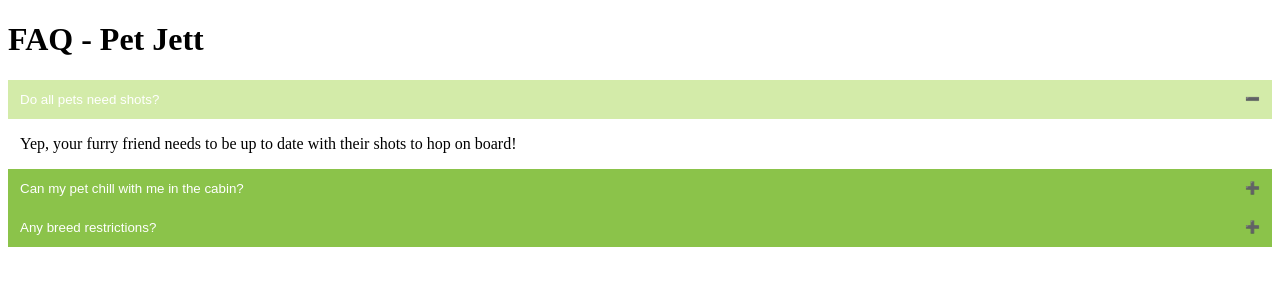
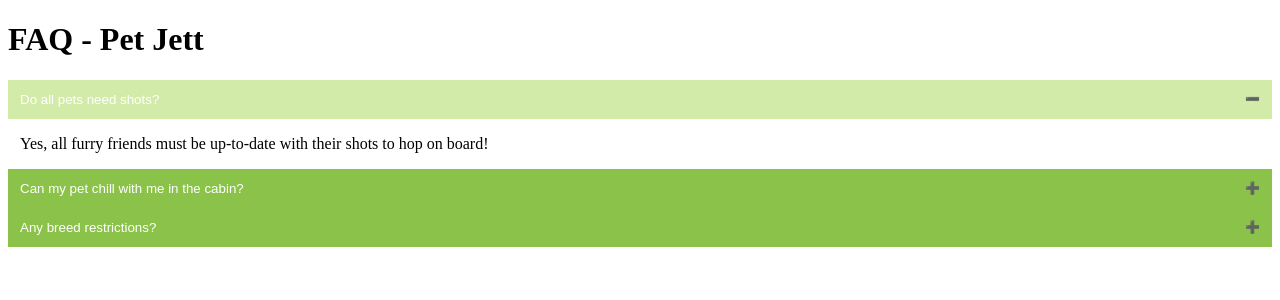
Before and after one commit to luSteven01/131Project, a Flask app: page /guidelines in a window 1280 px wide, after a click on "Do all pets need shots?". Shown: the top 300 px of the page. Run offline with Flask 3, Linux system fonts and the light colour scheme; parts of the project's set-up code (start-up, migrations or seed data) failed here and were passed over.

Commit message:
5/13/2024 12:28PM

```diff
--- a/app/templates/guidelines.html
+++ b/app/templates/guidelines.html
@@ -45,20 +45,20 @@
 
     <button class="accordion">Do all pets need shots? <span class="arrow"></span></button>
     <div class="panel">
-        <p>Yep, your furry friend needs to be up to date with their shots to hop on board!</p>
+        <p>Yes, all furry friends must be up-to-date with their shots to hop on board!</p>
     </div>
 
     <button class="accordion">Can my pet chill with me in the cabin? <span class="arrow"></span></button>
     <div class="panel">
-        <p>For sure! If your buddy’s small enough and plays by the rules, they can be your in-flight buddy.</p>
+        <p>Of course! If your buddy plays by the rules and behaves well, they can chill with you .</p>
     </div>
 
     <button class="accordion">Any breed restrictions? <span class="arrow"></span></button>
     <div class="panel">
-        <p>Nope, we're all about inclusivity! Just keep an eye on aggressive behavior.</p>
+        <p>Nope, we love all breeds! Just keep an eye on aggressive behavior.</p>
     </div>
 
-    <!-- Add more FAQ items as needed -->
+    <!-- We'll add more FAQs later -->
 
     <script>
         var acc = document.getElementsByClassName("accordion");
```
